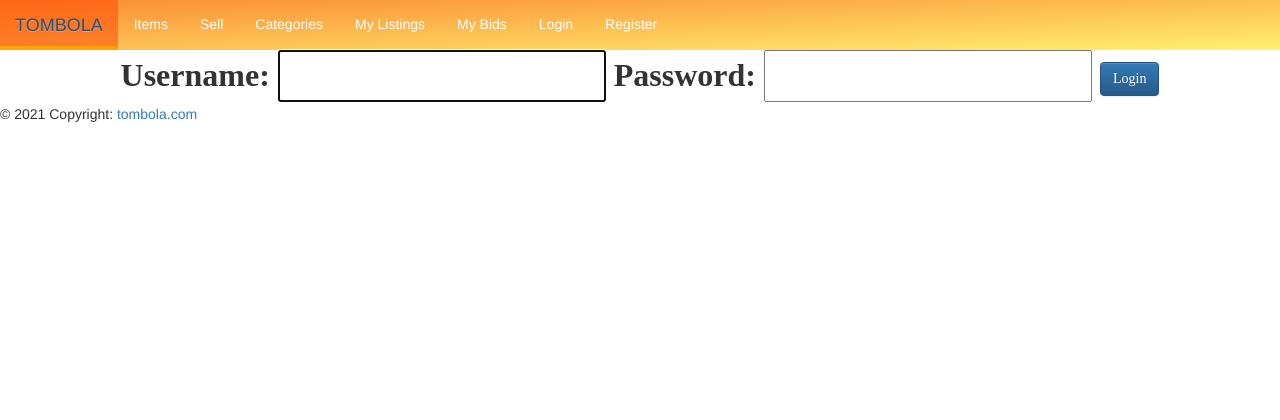
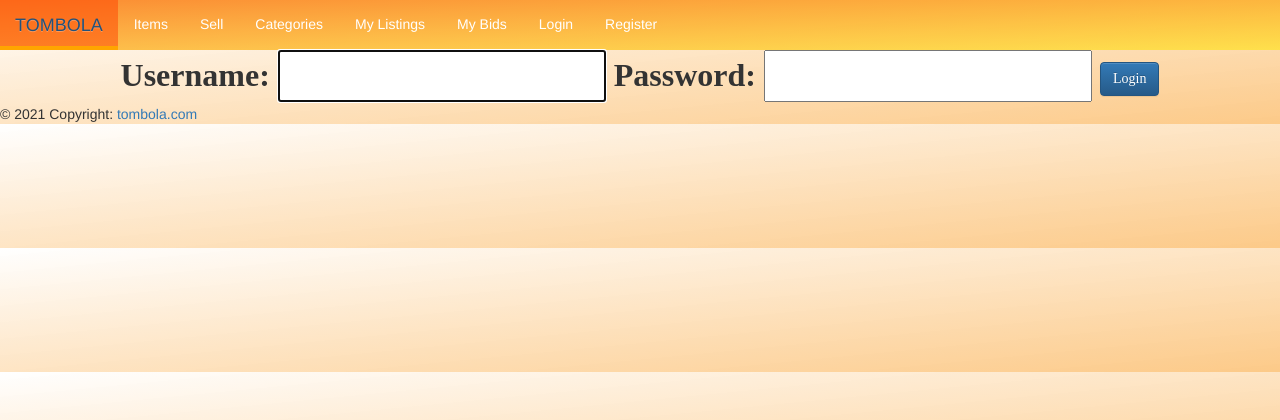
Before and after one commit to jonsteinar20/verklegt-namskei--2, a Django app: a page that uses fire_sale/templates/base.html in a window 1280 px wide. Shown: the top 420 px of the page. Run offline with Django 4.2, Linux system fonts and the light colour scheme.

Commit message:
main.css

```diff
--- a/fire_sale/static/css/main.css
+++ b/fire_sale/static/css/main.css
@@ -9,11 +9,7 @@
 
 /* 1. BODY ################################################################################# */
 body{
-<<<<<<< HEAD
-    background-image: linear-gradient(to bottom right, rgba(255, 255, 255, 0.5), rgba(165, 39, 39, 0.56));
-=======
     background-image: linear-gradient(to bottom right, rgba(255, 255, 255, 0.5), rgba(250, 160, 43, 0.56));
->>>>>>> 1b9a986ed72acea2efd07b4bc4ece2ce75964d67
 }
 /* ######################################################################################### */
 /* ######################################################################################### */
```
